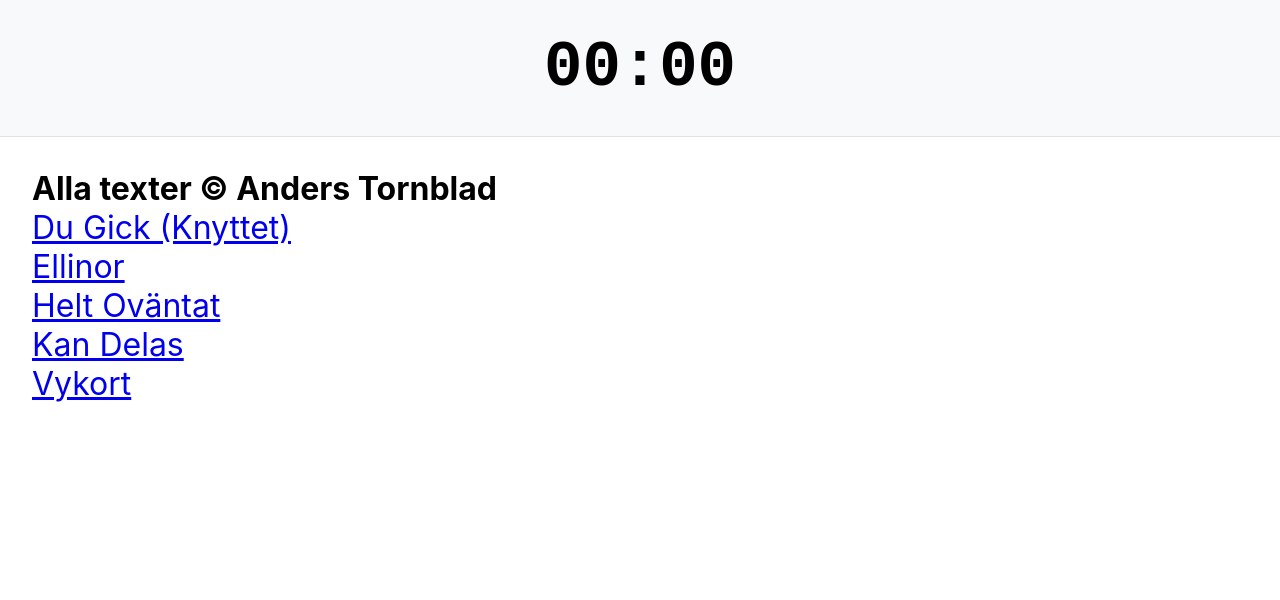
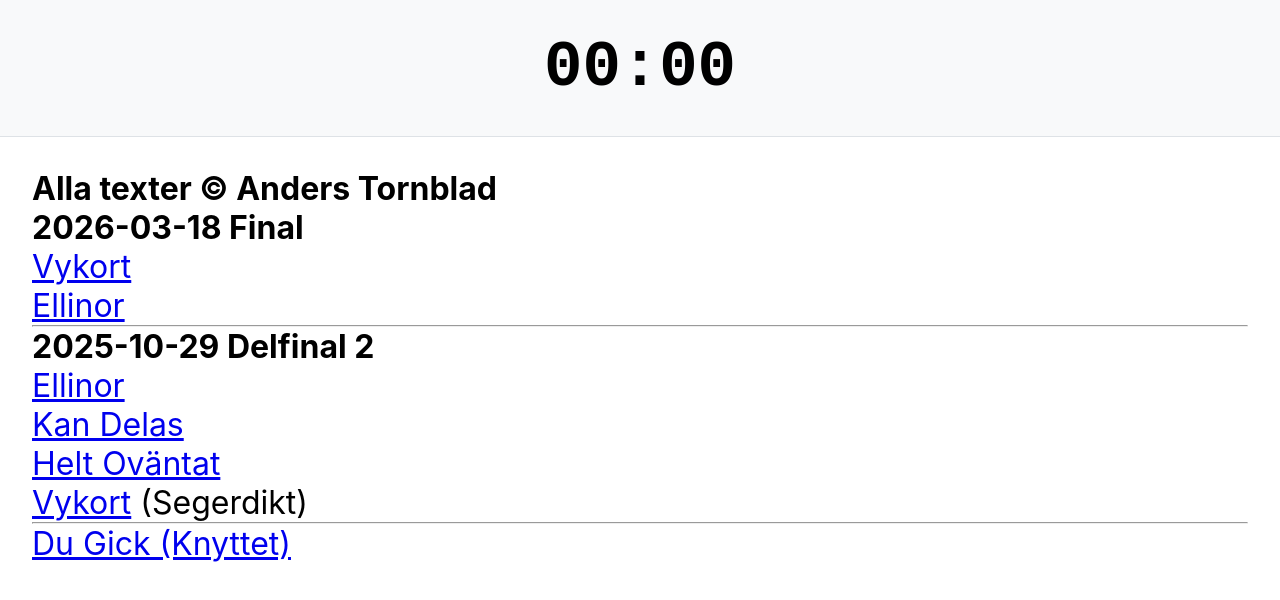
Before and after one commit to atornblad/poetry-slam, a plain HTML site: page index.html in a window 1280 px wide. Drawn offline with Linux system fonts and the light colour scheme.

Commit message:
Organiserat startsidan

```diff
--- a/index.html
+++ b/index.html
@@ -14,11 +14,17 @@
     <main>
         <h5>Alla texter &copy; Anders Tornblad</h5>
         <ul id="texts">
+            <li><h6>2026-03-18 Final</h6></li>
+            <li><a href="./vykort.txt">Vykort</a></li>
+            <li><a href="./ellinor.txt">Ellinor</a></li>
+            <li><hr></li>
+            <li><h6>2025-10-29 Delfinal 2</h6></li>
+            <li><a href="./ellinor.txt">Ellinor</a></li>
+            <li><a href="./kan delas.txt">Kan Delas</a></li>
+            <li><a href="./helt ovantat.txt">Helt Oväntat</a></li>
+            <li><a href="./vykort.txt">Vykort</a> (Segerdikt)</li>
+            <li><hr></li>
             <li><a href="./du gick knyttet.txt">Du Gick (Knyttet)</a></li>
-            <li><a href="./ellinor.txt">Ellinor</a></li>
-            <li><a href="./helt ovantat.txt">Helt Oväntat</a></li>
-            <li><a href="./kan delas.txt">Kan Delas</a></li>
-            <li><a href="./vykort.txt">Vykort</a></li>
         </ul>
     </main>
     <script src="./script.js"></script>
```
